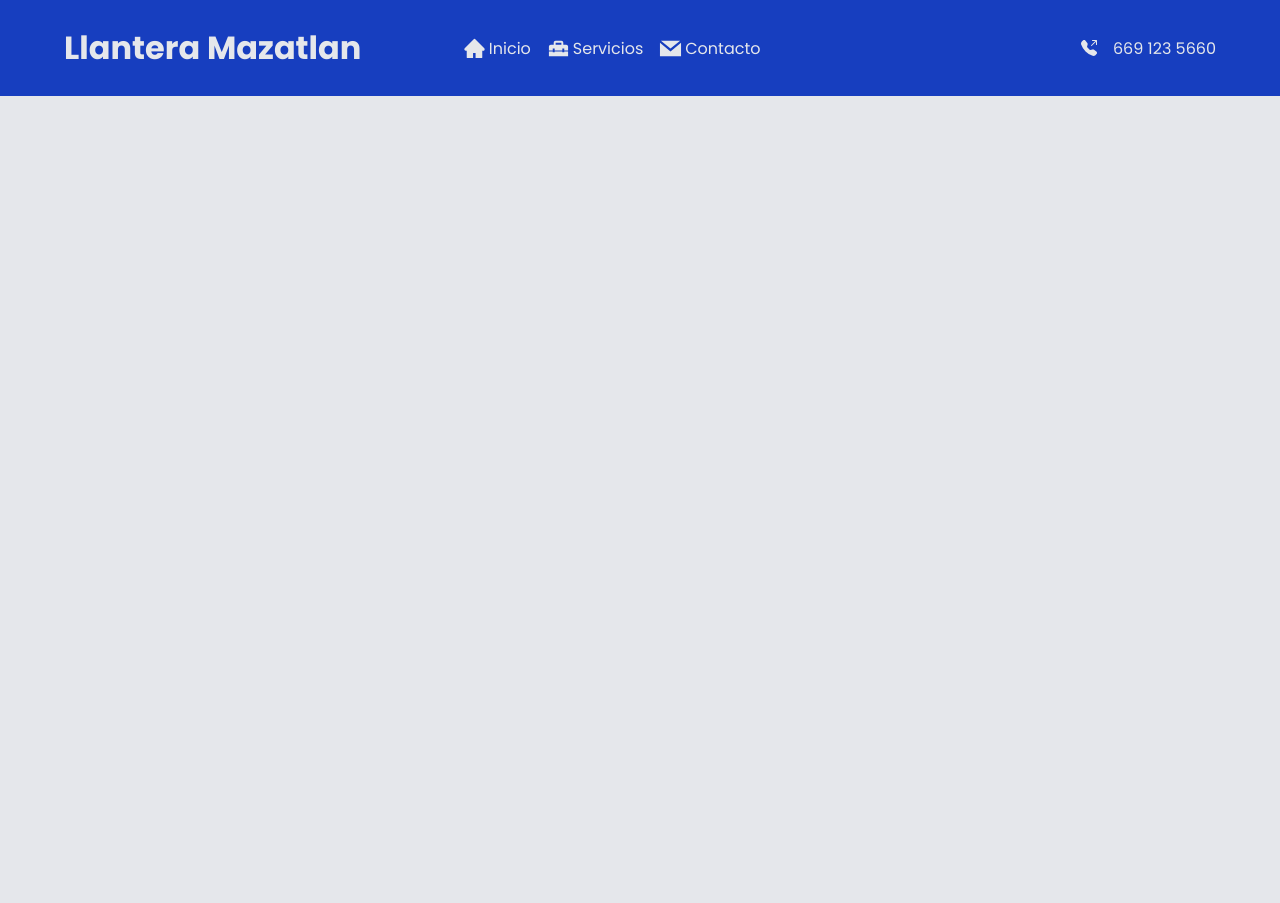
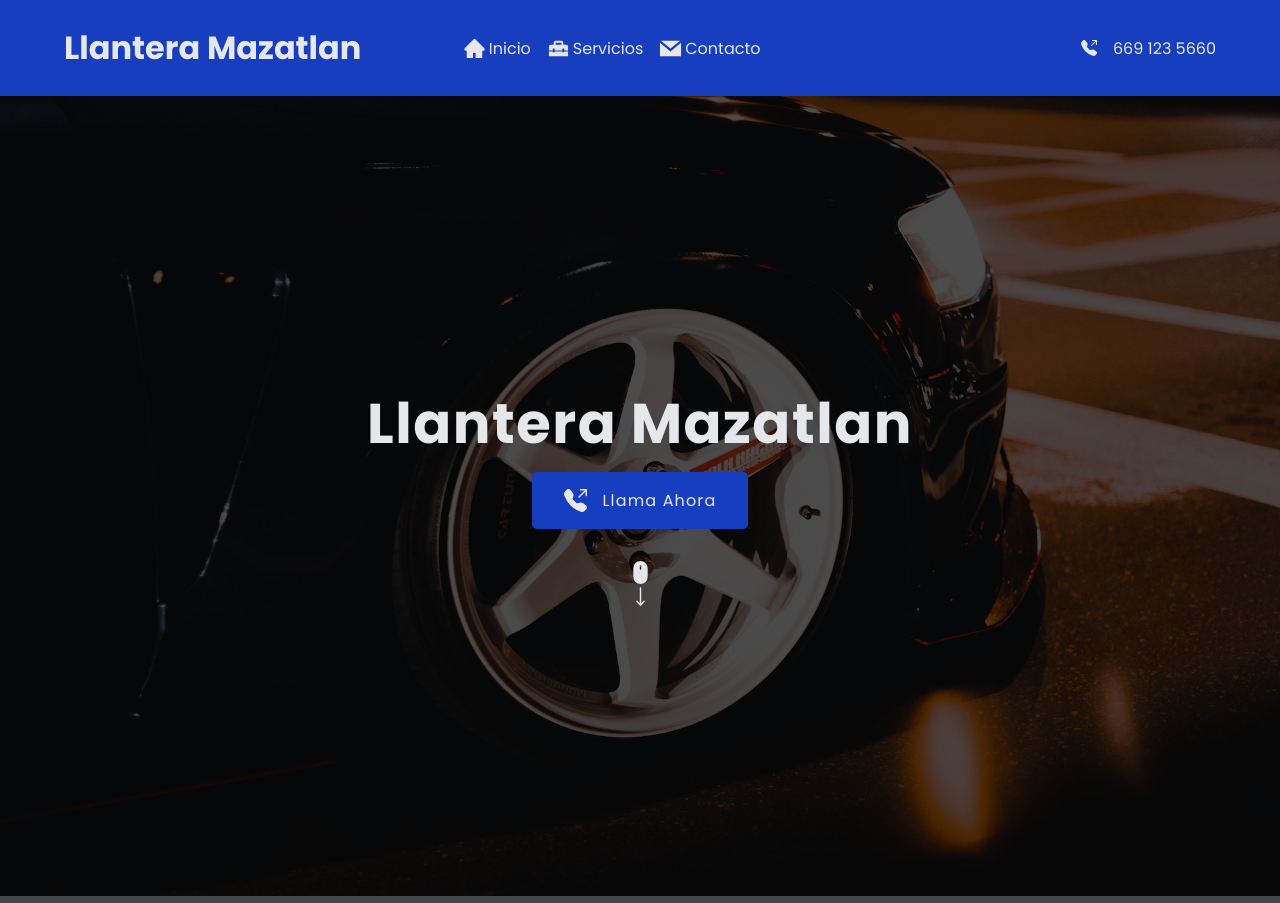
Before and after one commit to fernandopanduro/llantera, a React (Create React App) app: page / in a window 1280 px wide. Before the commit the page ends 800 px from the top, so only its background shows below. Built offline with nearby package versions, Linux system fonts and the light colour scheme; the HTML template or start-up script is replaced by a standard one.

Commit message:
Primera version del banner

```diff
--- a/src/App.js
+++ b/src/App.js
@@ -1,5 +1,6 @@
 import { BrowserRouter as Router, Routes, Route, Navigate } from "react-router-dom";
 import { Header } from "./components/header";
+import { LandingPage } from "./pages/landingPage";
 
 import styles from './styles/app.module.css';
 
@@ -11,7 +12,7 @@ function App() {
       <main className={styles.main}>
 
         <Routes>
-
+          <Route path='/' element={<LandingPage />} />
         </Routes>
 
       </main>
--- a/src/components/header.jsx
+++ b/src/components/header.jsx
@@ -1,4 +1,5 @@
 import { Link } from 'react-router-dom';
+
 import {BsTelephoneOutboundFill} from 'react-icons/bs'
 import {AiFillHome} from 'react-icons/ai';
 import {MdHomeRepairService} from 'react-icons/md';
--- a/src/index.css
+++ b/src/index.css
@@ -45,6 +45,7 @@ body {
     sans-serif;
   -webkit-font-smoothing: antialiased;
   -moz-osx-font-smoothing: grayscale;
+  overflow: hidden;
 
 }
 
--- /dev/null
+++ b/src/pages/landingPage.jsx
@@ -0,0 +1,37 @@
+import styles from '../styles/landingPage.module.css';
+import imgBanner from '../assets/images/autoBanner2.jpg';
+
+import {BsFillMouseFill} from 'react-icons/bs';
+import {HiArrowLongDown} from 'react-icons/hi2';
+import {BsTelephoneOutboundFill} from 'react-icons/bs'
+
+export function LandingPage() {
+    return (
+        <section className={styles.landingPage}>
+
+            <div className={styles.banner} id='home'>
+                <div className={styles.imgContainer}>
+                    <img src={imgBanner} className={styles.img} alt="" />
+                </div>
+                <div className={styles.presentation}>
+                    <div className={styles.presentationText}>
+                        <h2 className={styles.title}>Llantera Mazatlan</h2>
+                        <a href="#contact">
+                            <button className={styles.button}>
+                                <BsTelephoneOutboundFill className={styles.phone} size={23} />
+                                 Llama Ahora
+                            </button>
+                        </a>
+                    </div>
+                    <div className={styles.scroll}>
+                        <BsFillMouseFill size={23} />
+                        <HiArrowLongDown className={styles.arrow} size={23} />
+                    </div>
+                </div>
+            </div>
+
+
+
+        </section>
+    );
+}
--- /dev/null
+++ b/src/styles/landingPage.module.css
@@ -0,0 +1,88 @@
+.landingPage {
+    width: 100%;
+    margin-top: 6rem;
+    color: black;
+}
+
+.imgContainer {
+    width: 100%;
+}
+
+.img {
+    width: 100%;
+    height: 100vh;
+    object-fit: cover;
+}
+
+.banner {
+    position: relative;
+}
+
+.title {
+    font-size: 3.5rem;
+    line-height: 4rem;
+    letter-spacing: 1.5px;
+    text-align: center;
+    margin-bottom: var(--fontS);
+}
+
+.presentation {
+    position: absolute;
+    top: 0;
+    bottom: 0;
+    right: 0;
+    left: 0;
+    background-color: rgba(0, 0, 0, .7);
+    display: flex;
+    flex-direction: column;
+    justify-content: center;
+    align-items: center;
+}
+
+.presentationText {
+    display: flex;
+    flex-direction: column;
+    align-items: center;
+}
+
+.scroll {
+    margin-top: var(--fontM);
+    display: flex;
+    flex-direction: column;
+}
+
+.arrow {
+    animation: arrow .7s infinite ease-in-out alternate;
+}
+
+@keyframes arrow {
+    0% {
+        transform: translate(0);
+    }
+
+    100% {
+        transform: translateY(.8rem);
+    }
+}
+
+.button {
+    background-color: var(--primaryColor);
+    color: var(--white);
+    padding: 1rem 2rem;
+    font-size: 1rem;
+    display: flex;
+    align-items: center;
+    border: none;
+    border-radius: .3rem;
+    cursor: pointer;
+    letter-spacing: 1.15px;
+    transition: var(--transition);
+}
+
+.button:hover {
+    background-color: blue;
+}
+
+.phone {
+    margin-right: var(--fontS);
+}
```
